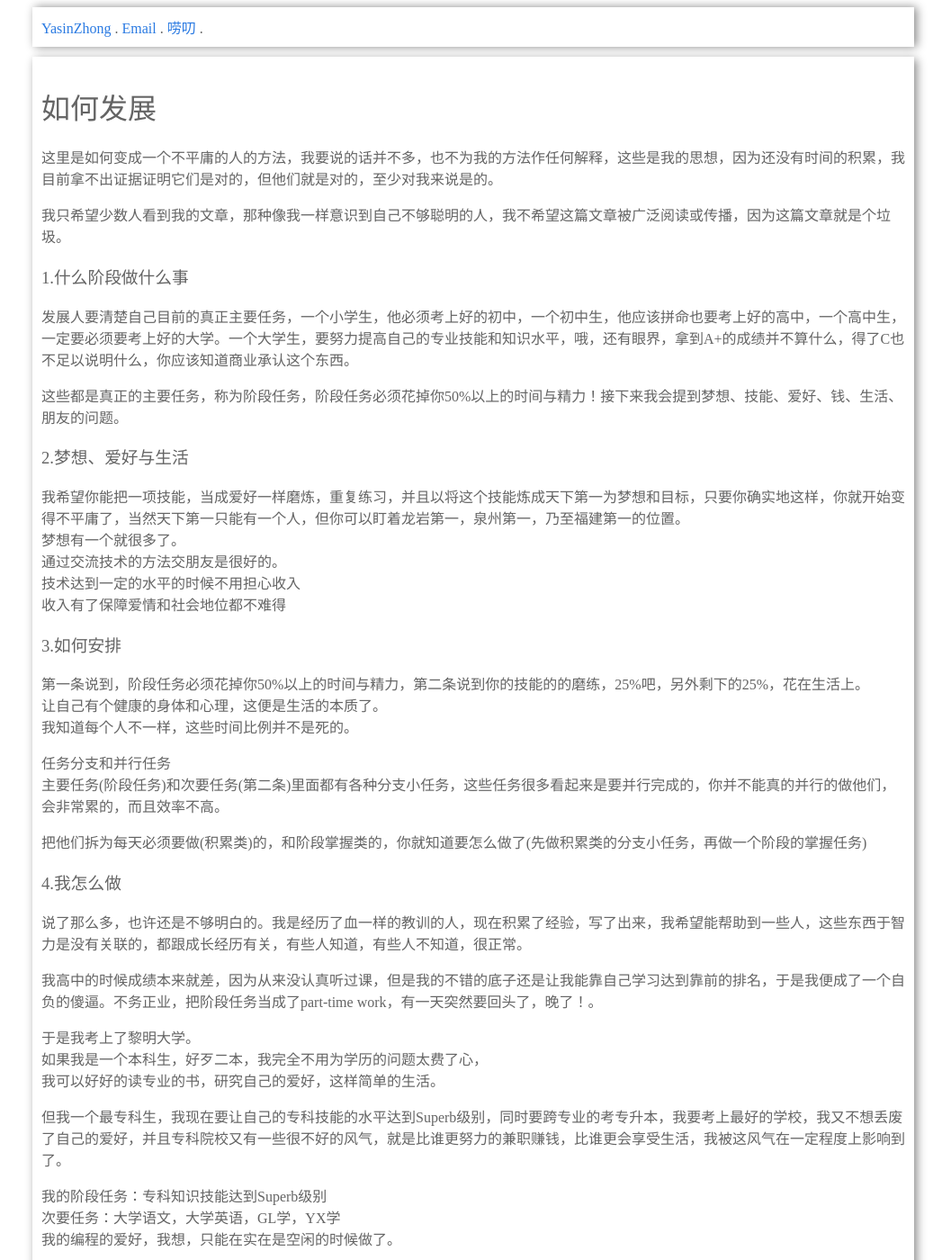
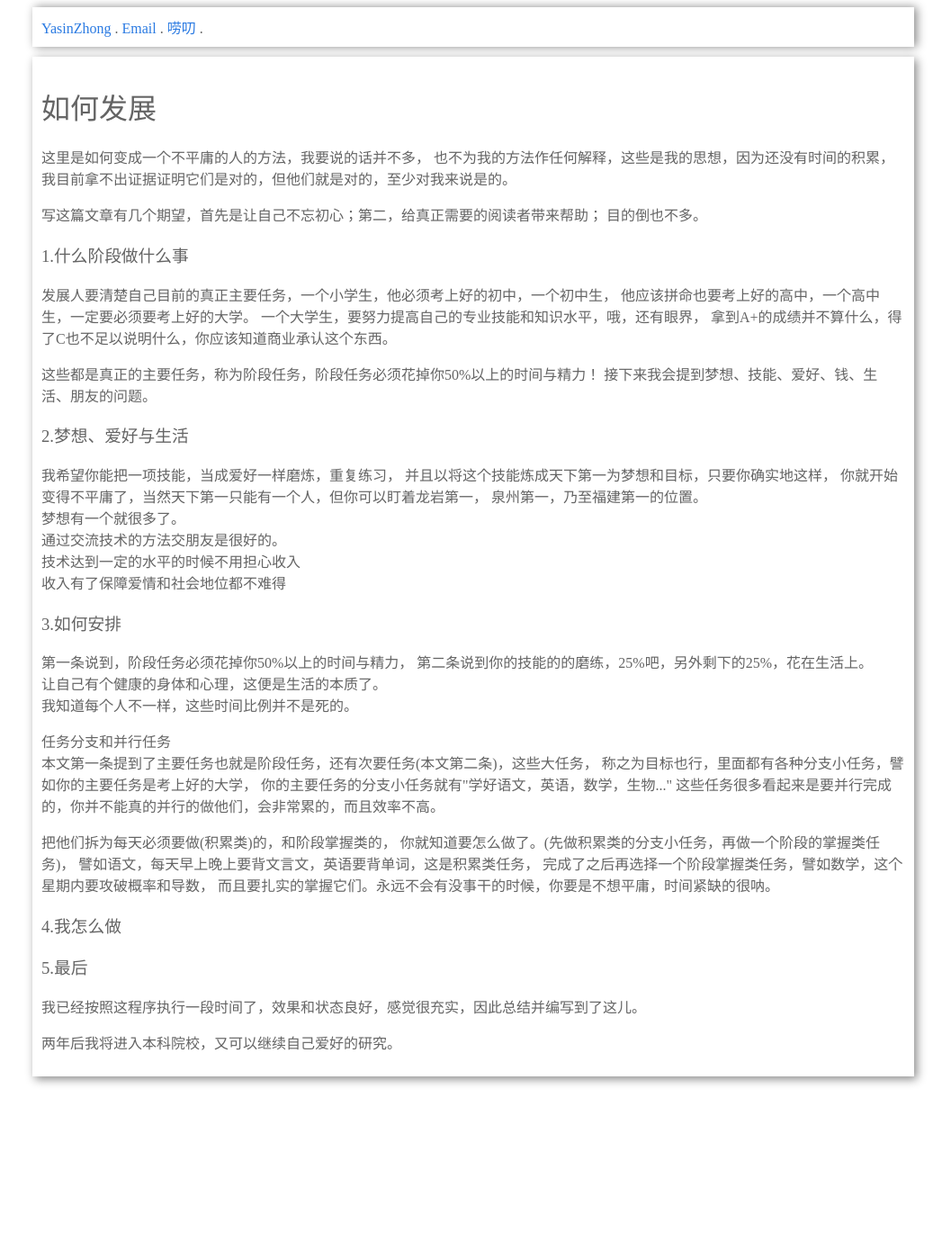
Before and after one commit to YasinZhong/yasinzhong.github.io, a Jekyll site: the page built from _posts/2017-07-29-如何发展.html, in a window 1280 px wide and 1400 px high. Shown: the whole window at 90% size, without its empty margins (114-1171 px from the left). Built offline with Jekyll 4.4.1, drawn with Linux system fonts in a browser that asks for light colours; some of the changed text lies outside the part shown.

Commit message:
修改如何发展

```diff
--- a/_posts/2017-07-29-如何发展.html
+++ b/_posts/2017-07-29-如何发展.html
@@ -3,26 +3,53 @@
 title: 如何发展
 ---
 <h1 id="如何发展"><a name="如何发展" href="#如何发展"></a>如何发展</h1>
-<p>这里是如何变成一个不平庸的人的方法，我要说的话并不多，也不为我的方法作任何解释，这些是我的思想，因为还没有时间的积累，我目前拿不出证据证明它们是对的，但他们就是对的，至少对我来说是的。</p>
-<p>我只希望少数人看到我的文章，那种像我一样意识到自己不够聪明的人，我不希望这篇文章被广泛阅读或传播，因为这篇文章就是个垃圾。</p>
+<p>这里是如何变成一个不平庸的人的方法，我要说的话并不多，
+也不为我的方法作任何解释，这些是我的思想，因为还没有时间的积累，
+我目前拿不出证据证明它们是对的，但他们就是对的，至少对我来说是的。</p>
+
+<p>写这篇文章有几个期望，首先是让自己不忘初心；第二，给真正需要的阅读者带来帮助；
+目的倒也不多。</p>
+
 <h3 id="1.什么阶段做什么事"><a name="1.什么阶段做什么事" href="#1.什么阶段做什么事"></a>1.什么阶段做什么事</h3>
-<p>发展人要清楚自己目前的真正主要任务，一个小学生，他必须考上好的初中，一个初中生，他应该拼命也要考上好的高中，一个高中生，一定要必须要考上好的大学。一个大学生，要努力提高自己的专业技能和知识水平，哦，还有眼界，拿到A+的成绩并不算什么，得了C也不足以说明什么，你应该知道商业承认这个东西。</p>
-<p>这些都是真正的主要任务，称为阶段任务，阶段任务必须花掉你50%以上的时间与精力！接下来我会提到梦想、技能、爱好、钱、生活、朋友的问题。</p>
+<p>发展人要清楚自己目前的真正主要任务，一个小学生，他必须考上好的初中，一个初中生，
+他应该拼命也要考上好的高中，一个高中生，一定要必须要考上好的大学。
+一个大学生，要努力提高自己的专业技能和知识水平，哦，还有眼界，
+拿到A+的成绩并不算什么，得了C也不足以说明什么，你应该知道商业承认这个东西。</p>
+
+<p>这些都是真正的主要任务，称为阶段任务，阶段任务必须花掉你50%以上的时间与精力！
+接下来我会提到梦想、技能、爱好、钱、生活、朋友的问题。</p>
+
 <h3 id="2.梦想、爱好与生活"><a name="2.梦想、爱好与生活" href="#2.梦想、爱好与生活"></a>2.梦想、爱好与生活</h3>
-<p>我希望你能把一项技能，当成爱好一样磨炼，重复练习，并且以将这个技能炼成天下第一为梦想和目标，只要你确实地这样，你就开始变得不平庸了，当然天下第一只能有一个人，但你可以盯着龙岩第一，泉州第一，乃至福建第一的位置。<br>梦想有一个就很多了。<br>通过交流技术的方法交朋友是很好的。<br>技术达到一定的水平的时候不用担心收入<br>收入有了保障爱情和社会地位都不难得</p>
+<p>我希望你能把一项技能，当成爱好一样磨炼，重复练习，
+并且以将这个技能炼成天下第一为梦想和目标，只要你确实地这样，
+你就开始变得不平庸了，当然天下第一只能有一个人，但你可以盯着龙岩第一，
+泉州第一，乃至福建第一的位置。<br>梦想有一个就很多了。
+<br>通过交流技术的方法交朋友是很好的。<br>
+技术达到一定的水平的时候不用担心收入<br>
+收入有了保障爱情和社会地位都不难得</p>
+
 <h3 id="3.如何安排"><a name="3.如何安排" href="#3.如何安排"></a>3.如何安排</h3>
-<p>第一条说到，阶段任务必须花掉你50%以上的时间与精力，第二条说到你的技能的的磨练，25%吧，另外剩下的25%，花在生活上。<br>让自己有个健康的身体和心理，这便是生活的本质了。<br>我知道每个人不一样，这些时间比例并不是死的。</p>
-<p>任务分支和并行任务<br>主要任务(阶段任务)和次要任务(第二条)里面都有各种分支小任务，这些任务很多看起来是要并行完成的，你并不能真的并行的做他们，会非常累的，而且效率不高。</p>
-<p>把他们拆为每天必须要做(积累类)的，和阶段掌握类的，你就知道要怎么做了(先做积累类的分支小任务，再做一个阶段的掌握任务)</p>
+<p>第一条说到，阶段任务必须花掉你50%以上的时间与精力，
+第二条说到你的技能的的磨练，25%吧，另外剩下的25%，花在生活上。<br>
+让自己有个健康的身体和心理，这便是生活的本质了。<br>
+我知道每个人不一样，这些时间比例并不是死的。</p>
+
+<p>任务分支和并行任务<br>
+本文第一条提到了主要任务也就是阶段任务，还有次要任务(本文第二条)，这些大任务，
+称之为目标也行，里面都有各种分支小任务，譬如你的主要任务是考上好的大学，
+你的主要任务的分支小任务就有"学好语文，英语，数学，生物..."
+这些任务很多看起来是要并行完成的，你并不能真的并行的做他们，会非常累的，而且效率不高。</p>
+
+<p>把他们拆为每天必须要做(积累类)的，和阶段掌握类的，
+你就知道要怎么做了。(先做积累类的分支小任务，再做一个阶段的掌握类任务)，
+譬如语文，每天早上晚上要背文言文，英语要背单词，这是积累类任务，
+完成了之后再选择一个阶段掌握类任务，譬如数学，这个星期内要攻破概率和导数，
+而且要扎实的掌握它们。永远不会有没事干的时候，你要是不想平庸，时间紧缺的很呐。
+</p>
+
 <h3 id="4.我怎么做"><a name="4.我怎么做" href="#4.我怎么做"></a>4.我怎么做</h3>
-<p>说了那么多，也许还是不够明白的。我是经历了血一样的教训的人，现在积累了经验，写了出来，我希望能帮助到一些人，这些东西于智力是没有关联的，都跟成长经历有关，有些人知道，有些人不知道，很正常。</p>
-<p>我高中的时候成绩本来就差，因为从来没认真听过课，但是我的不错的底子还是让我能靠自己学习达到靠前的排名，于是我便成了一个自负的傻逼。不务正业，把阶段任务当成了part-time work，有一天突然要回头了，晚了！。</p>
-<p>于是我考上了黎明大学。<br>如果我是一个本科生，好歹二本，我完全不用为学历的问题太费了心，<br>我可以好好的读专业的书，研究自己的爱好，这样简单的生活。</p>
-<p>但我一个最专科生，我现在要让自己的专科技能的水平达到Superb级别，同时要跨专业的考专升本，我要考上最好的学校，我又不想丢废了自己的爱好，并且专科院校又有一些很不好的风气，就是比谁更努力的兼职赚钱，比谁更会享受生活，我被这风气在一定程度上影响到了。</p>
-<p>我的阶段任务：专科知识技能达到Superb级别<br>次要任务：大学语文，大学英语，GL学，YX学<br>我的编程的爱好，我想，只能在实在是空闲的时候做了。</p>
-<h3 id="每天怎么做"><a name="每天怎么做" href="#每天怎么做"></a>每天怎么做</h3>
-<p>积累性任务：专业技能练习，必背的文言文，四级单词，<br>阶段掌握任务：专技拓展技巧，GL学篇章，英语语法，<del>语文文章深解</del>，<del>YX学</del><br>一定的体育锻炼</p>
-<p>积累性任务每天每个都要做，阶段掌握任务每天选择两个。(因为一天的时间没有办法做太多科目的记忆的)。这也不是固定的，重要程度按从左到右从上到下排序吧，工作量太多的话就选择性暂停一两项</p>
+<p></p>
+
 <h3 id="5.最后"><a name="5.最后" href="#5.最后"></a>5.最后</h3>
 <p>我已经按照这程序执行一段时间了，效果和状态良好，感觉很充实，因此总结并编写到了这儿。</p>
 <p>两年后我将进入本科院校，又可以继续自己爱好的研究。</p>
```
